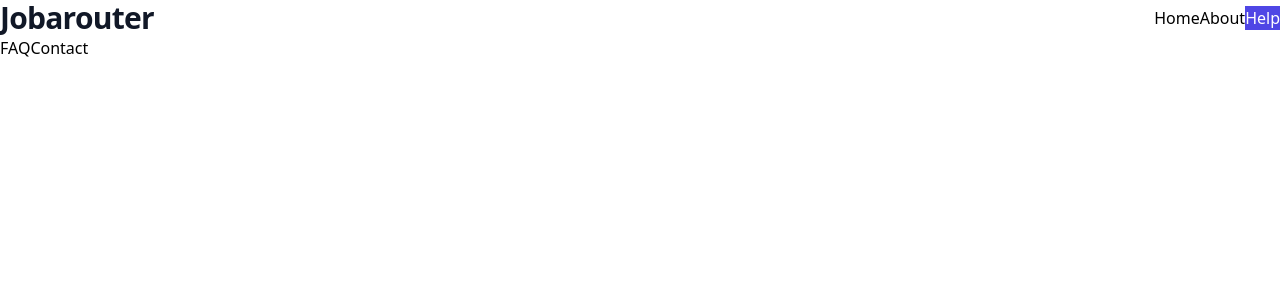
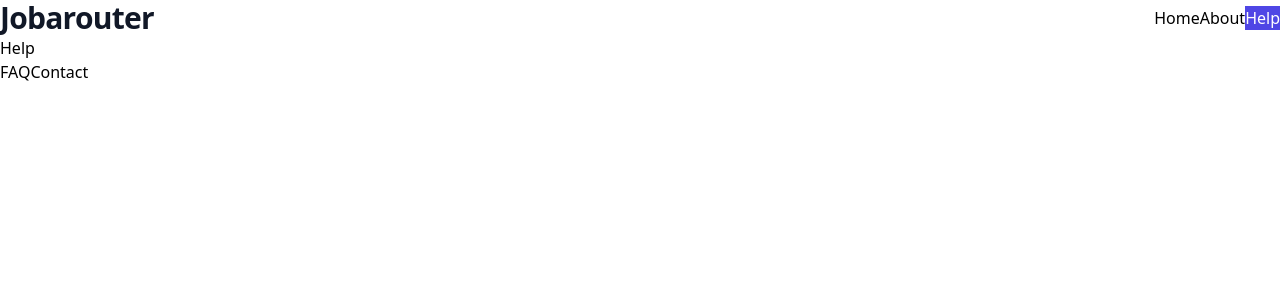
Before and after one commit to catreunion/ac-660-flyby, a React (Create React App) app: page /help in a window 1280 px wide. Shown: the top 300 px of the page. Built offline with nearby package versions, Linux system fonts and the light colour scheme.

Commit message:
version 1.0.5

```diff
--- a/src/layouts/HelpLayout.js
+++ b/src/layouts/HelpLayout.js
@@ -1,15 +1,17 @@
 import { NavLink, Outlet } from "react-router-dom"
 
 const HelpLayout = () => {
-  const activeStyle = "text-3xl font-bold underline"
+  const inactiveStyle = "text-black "
+  const activeStyle = "bg-indigo-600 text-white"
 
   return (
     <>
       <nav>
-        <NavLink to="faq" className={({ isActive }) => (isActive ? activeStyle : undefined)}>
+        <h2>Help</h2>
+        <NavLink to="faq" className={({ isActive }) => (isActive ? activeStyle : inactiveStyle)}>
           FAQ
         </NavLink>
-        <NavLink to="contact" className={({ isActive }) => (isActive ? activeStyle : undefined)}>
+        <NavLink to="contact" className={({ isActive }) => (isActive ? activeStyle : inactiveStyle)}>
           Contact
         </NavLink>
       </nav>
```
